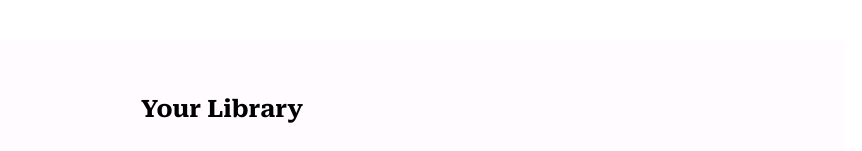
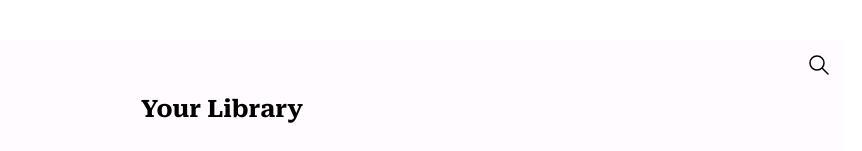
Before and after one commit to MrDiamondNL/Personal-Library-Manager, a React (Vite) app: page /books in a window 1280 px wide. Shown: the top 151 px of the page, without its empty margins (418-1280 px from the left). Built offline with nearby package versions, Linux system fonts and the light colour scheme.

Commit message:
more layout done, with some styling

```diff
--- a/src/components/CardContainer.jsx
+++ b/src/components/CardContainer.jsx
@@ -1,6 +1,6 @@
 import React from 'react'
 
-export default function CardContainer({ title, description }) {
+export default function CardContainer({ title, description, author, isbn }) {
     // console.log(title, description);
     let bookImage = "https://s3proxy.cdn-zlib.se//covers299/collections/userbooks/3588aa5c63b7304c305b4801cb3a17313e2edb82d5b8dae75ec4bf328ff76991.jpg"
     return (
@@ -8,7 +8,10 @@ export default function CardContainer({ title, description }) {
             <img src={bookImage}></img>
             <div className="card-container__info">
                 <h3 className="title">{title}</h3>
+                <p>{author}</p>
+                <p>{isbn}</p>
                 <p>{description}</p>
+
             </div>
         </div>
     )
--- a/src/index.scss
+++ b/src/index.scss
@@ -17,13 +17,32 @@
 
 header {
   background-color: #FFFBFE;
+
+  nav {
+    // padding-top: 10px;
+    padding-bottom: 20px;
+  }
 }
 
 .menu_title_wrapper {
   display: flex;
+  justify-content: space-between;
+  align-items: center;
 }
 
 .menu_toggle {
+  display: flex;
+  width: 50px;
+  height: 50px;
+  justify-content: center;
+  align-items: center;
+}
+
+.search_bar {
+  // display: none;
+}
+
+.search_bar_toggle {
   display: flex;
   width: 50px;
   height: 50px;
@@ -46,13 +65,12 @@ h2.library-title {
 .card-container {
   display: flex;
   border: 2px solid black;
-  height: 100px;
+  height: 200px;
   justify-content: left;
   align-items: center;
   gap: 10px;
   img {
     height: 100%;
-
   }
 }
 
--- a/src/layouts/RootLayout.jsx
+++ b/src/layouts/RootLayout.jsx
@@ -1,14 +1,26 @@
 import { NavLink, Outlet } from "react-router-dom"
 import CardContainer from "../components/CardContainer"
-import { IconFilePlus, IconMenu2 } from '@tabler/icons-react';
+import { IconFilePlus, IconMenu2, IconSearch } from '@tabler/icons-react';
+import { useState } from "react";
 
 export default function RootLayout() {
+    const [openSearch, setOpenSearch] = useState(false);
+    const toggleSearch = () => {
+        setOpenSearch(!openSearch);
+
+    }
+
     return (
         <div className="root-layout">
             <header>
                 <div className="menu_title_wrapper">
                     <div className="menu_toggle"><IconMenu2 stroke={1.75} /></div>
-                    <div className="searh_bar_toggle"></div>
+                    {openSearch ? (
+                        <div className="search_bar">
+                            <input type="text" placeholder="Search library..."></input>
+                        </div>
+                    ) : null}
+                    <div className="search_bar_toggle" onClick={toggleSearch}><IconSearch stroke={1.5} /></div>
                 </div>
                 <h2 className="library-title">Your Library</h2>
                 <nav>
```
